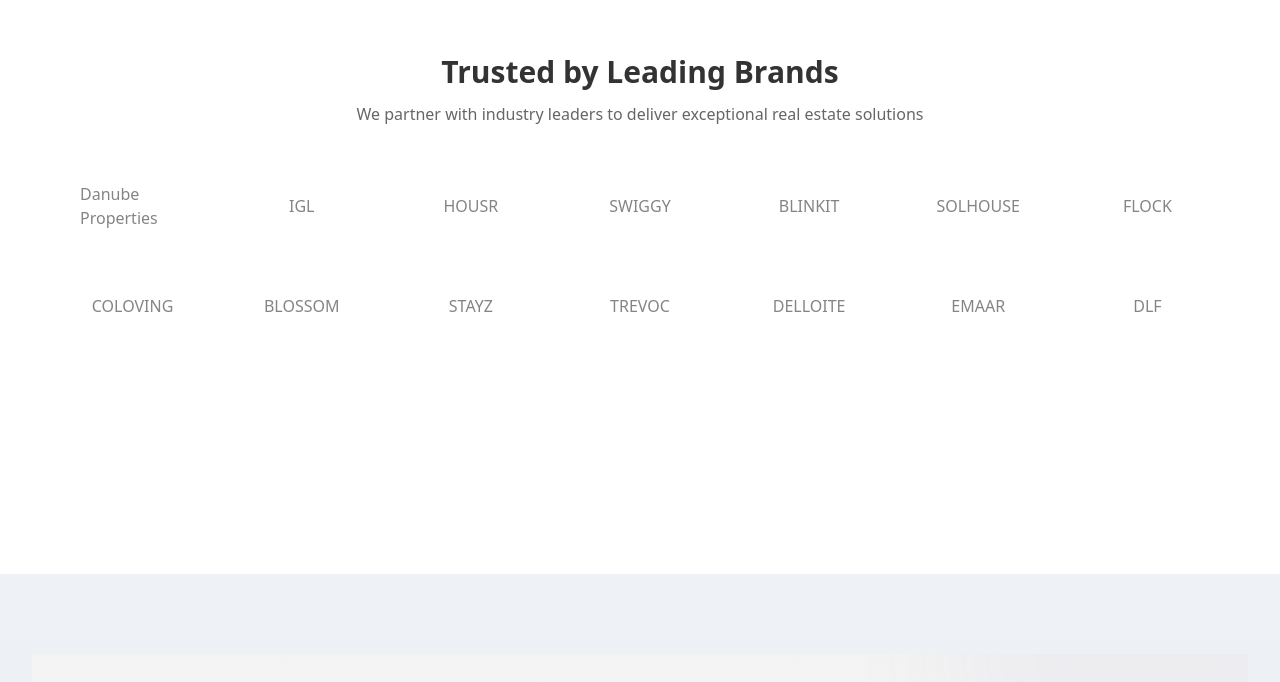
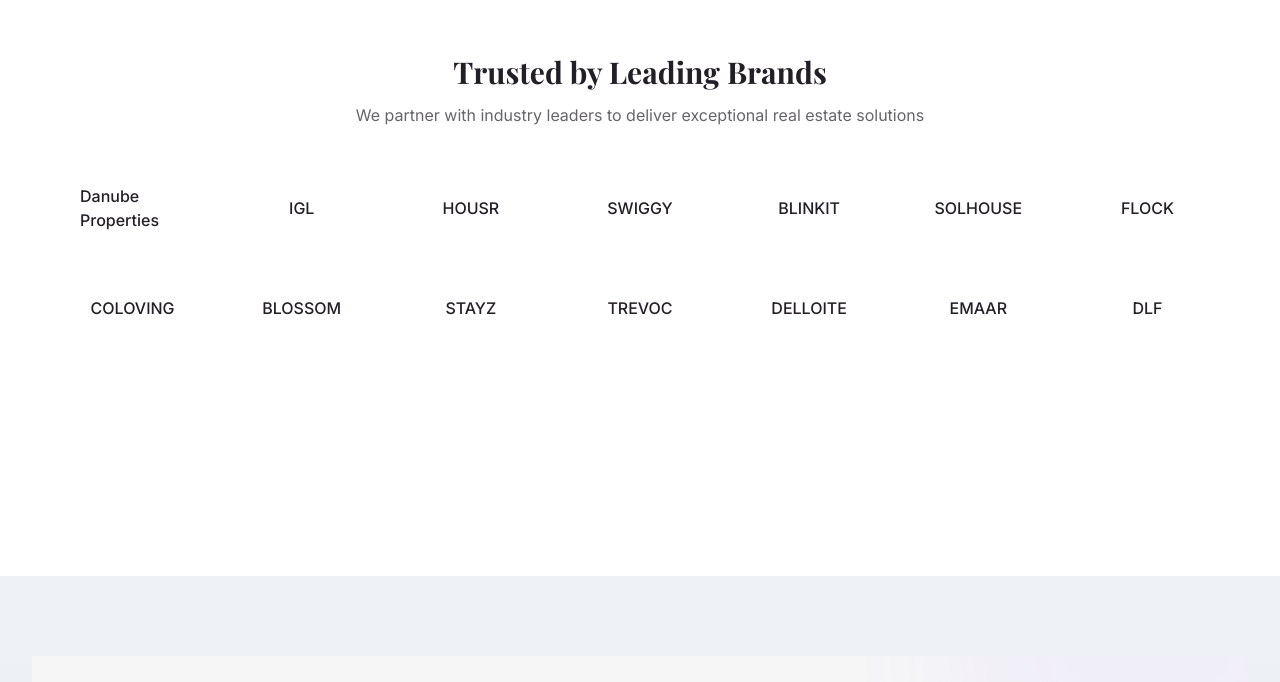
Before and after one commit to mananyadv/property-cosmos-scheduler, a React (Vite) app: page / in a window 1280 px wide. Shown: the part 1000-1682 px from the top of the page. Built offline with nearby package versions, Linux system fonts and the light colour scheme.

Commit message:
Improve UI/UX and Animations
Updated colors and fonts for improved readability and visual appeal.  Added animation to the "Trusted by Leading Brands" section.

```diff
--- a/src/components/Brands.tsx
+++ b/src/components/Brands.tsx
@@ -1,5 +1,5 @@
 
-import React, { useEffect } from 'react';
+import React, { useEffect, useState } from 'react';
 
 const brands = [
   "Danube Properties", "IGL", "HOUSR", "SWIGGY", "BLINKIT",
@@ -8,11 +8,16 @@ const brands = [
 ];
 
 const Brands = () => {
+  const [isVisible, setIsVisible] = useState(false);
+
   useEffect(() => {
     const handleIntersection = (entries: IntersectionObserverEntry[]) => {
       entries.forEach(entry => {
         if (entry.isIntersecting) {
           entry.target.classList.add('active');
+          if (entry.target.id === 'brands-section') {
+            setIsVisible(true);
+          }
         }
       });
     };
@@ -26,30 +31,44 @@ const Brands = () => {
     const elements = document.querySelectorAll('.reveal-animation');
     elements.forEach(el => observer.observe(el));
 
+    const brandsSection = document.getElementById('brands-section');
+    if (brandsSection) {
+      observer.observe(brandsSection);
+    }
+
     return () => {
       elements.forEach(el => observer.unobserve(el));
+      if (brandsSection) {
+        observer.unobserve(brandsSection);
+      }
     };
   }, []);
 
   return (
-    <section className="py-16 bg-white">
+    <section id="brands-section" className="py-16 bg-white">
       <div className="section-container">
         <div className="text-center mb-10 reveal-animation">
-          <h2 className="heading-md text-brik-black-light">Trusted by Leading Brands</h2>
+          <h2 className="heading-md text-brik-black">Trusted by Leading Brands</h2>
           <p className="subtitle mt-3 mx-auto">We partner with industry leaders to deliver exceptional real estate solutions</p>
         </div>
 
-        <div className="grid grid-cols-2 md:grid-cols-3 lg:grid-cols-7 gap-4 sm:gap-8 stagger-children">
+        <div className="grid grid-cols-2 md:grid-cols-3 lg:grid-cols-7 gap-6 sm:gap-8">
           {brands.map((brand, index) => (
             <div
               key={index}
-              className={`flex items-center justify-center p-4 reveal-animation`}
-              style={{ transitionDelay: `${index * 0.1}s` }}
+              className={`flex items-center justify-center p-4 reveal-animation brand-item ${isVisible ? 'active' : ''}`}
+              style={{
+                transitionDelay: `${index * 0.1}s`,
+                opacity: isVisible ? 1 : 0,
+                transform: isVisible ? 'translateY(0)' : 'translateY(20px)'
+              }}
             >
-              <div
-                className="text-brik-black-light font-medium opacity-60 hover:opacity-100 hover:text-brik-purple transition-all duration-500"
-              >
-                {brand}
+              <div className="brand-float">
+                <div
+                  className="text-brik-black font-medium hover:text-brik-purple transition-all duration-500"
+                >
+                  {brand}
+                </div>
               </div>
             </div>
           ))}
--- a/src/components/Hero.tsx
+++ b/src/components/Hero.tsx
@@ -14,7 +14,7 @@ const Hero = () => {
           <div className="space-y-8 animate-fade-in">
             <div className="space-y-2">
               <div className="badge animate-fade-in">AI-Powered Real Estate</div>
-              <h1 className="heading-xl text-brik-black-light">
+              <h1 className="heading-xl text-brik-black">
                 Revolutionizing <span className="text-brik-purple">real estate</span> with artificial intelligence
               </h1>
               <p className="subtitle mt-6 text-lg">
@@ -39,7 +39,7 @@ const Hero = () => {
               </button>
             </div>
 
-            <div className="flex items-center text-sm text-brik-black-light opacity-75">
+            <div className="flex items-center text-sm text-brik-black opacity-80">
               <span className="mr-2">Discover how AI transforms your investment journey</span>
               <ArrowRight className="h-4 w-4 text-brik-purple" />
             </div>
@@ -51,7 +51,7 @@ const Hero = () => {
                 <div className="w-20 h-20 md:w-24 md:h-24 mx-auto relative animate-float">
                   <div className="absolute inset-0 bg-brik-purple rounded-full opacity-20 animate-pulse-slow"></div>
                   <div className="absolute inset-2 bg-white rounded-full flex items-center justify-center">
-                    <span className="text-2xl md:text-3xl font-bold text-brik-purple">B</span>
+                    <span className="text-2xl md:text-3xl font-display font-bold text-brik-purple">B</span>
                   </div>
                 </div>
                 <h2 className="heading-md mt-6 text-brik-purple">thebrik.ai</h2>
--- a/src/index.css
+++ b/src/index.css
@@ -1,3 +1,5 @@
+
+@import url('https://fonts.googleapis.com/css2?family=Inter:wght@300;400;500;600;700&family=Playfair+Display:wght@400;500;600;700&display=swap');
 
 @tailwind base;
 @tailwind components;
@@ -45,7 +47,7 @@
   }
 
   body {
-    @apply bg-brik-cream-light text-brik-black-light font-sans antialiased;
+    @apply bg-brik-cream-light text-brik-black font-sans antialiased;
   }
 }
 
@@ -75,23 +77,23 @@
   }
 
   .heading-xl {
-    @apply font-bold text-4xl md:text-5xl lg:text-6xl leading-tight;
+    @apply font-display font-bold text-4xl md:text-5xl lg:text-6xl leading-tight;
   }
 
   .heading-lg {
-    @apply font-bold text-3xl md:text-4xl leading-tight;
+    @apply font-display font-bold text-3xl md:text-4xl leading-tight;
   }
 
   .heading-md {
-    @apply font-bold text-2xl md:text-3xl leading-tight;
+    @apply font-display font-bold text-2xl md:text-3xl leading-tight;
   }
 
   .heading-sm {
-    @apply font-bold text-xl md:text-2xl leading-tight;
+    @apply font-display font-bold text-xl md:text-2xl leading-tight;
   }
 
   .subtitle {
-    @apply text-brik-black-light opacity-75 max-w-2xl;
+    @apply text-brik-black-light opacity-80 max-w-2xl leading-relaxed;
   }
 
   .badge {
@@ -123,6 +125,16 @@
   transform: translateY(0);
 }
 
+/* Brand animation */
+.brand-item {
+  transition: all 0.5s ease;
+}
+
+.brand-item:hover {
+  transform: translateY(-5px);
+  color: theme('colors.brik.purple.DEFAULT');
+}
+
 /* Staggered delay for children */
 .stagger-children > *:nth-child(1) { transition-delay: 0.1s; }
 .stagger-children > *:nth-child(2) { transition-delay: 0.2s; }
@@ -130,6 +142,14 @@
 .stagger-children > *:nth-child(4) { transition-delay: 0.4s; }
 .stagger-children > *:nth-child(5) { transition-delay: 0.5s; }
 .stagger-children > *:nth-child(6) { transition-delay: 0.6s; }
+.stagger-children > *:nth-child(7) { transition-delay: 0.7s; }
+.stagger-children > *:nth-child(8) { transition-delay: 0.8s; }
+.stagger-children > *:nth-child(9) { transition-delay: 0.9s; }
+.stagger-children > *:nth-child(10) { transition-delay: 1.0s; }
+.stagger-children > *:nth-child(11) { transition-delay: 1.1s; }
+.stagger-children > *:nth-child(12) { transition-delay: 1.2s; }
+.stagger-children > *:nth-child(13) { transition-delay: 1.3s; }
+.stagger-children > *:nth-child(14) { transition-delay: 1.4s; }
 
 /* Mouse trail effect for 3D scene */
 .cursor-trail {
@@ -137,10 +157,34 @@
   position: fixed;
   width: 8px;
   height: 8px;
-  background-color: rgba(155, 135, 245, 0.7);
+  background-color: rgba(139, 92, 246, 0.7);
   border-radius: 50%;
   transform: translate(-50%, -50%);
   mix-blend-mode: screen;
   z-index: 9999;
   filter: blur(4px);
 }
+
+/* Brand logo animation */
+@keyframes float-brand {
+  0% { transform: translateY(0); }
+  50% { transform: translateY(-10px); }
+  100% { transform: translateY(0); }
+}
+
+.brand-float {
+  display: inline-block;
+  animation: float-brand 4s ease-in-out infinite;
+}
+
+.brand-float:nth-child(odd) {
+  animation-delay: 1s;
+}
+
+.brand-float:nth-child(3n) {
+  animation-delay: 2s;
+}
+
+.brand-float:nth-child(3n+1) {
+  animation-delay: 3s;
+}
--- a/src/pages/Index.tsx
+++ b/src/pages/Index.tsx
@@ -80,7 +80,7 @@ const Index = () => {
   }, []);
 
   return (
-    <div className="min-h-screen bg-brik-cream-light overflow-hidden">
+    <div className="min-h-screen bg-brik-cream-light overflow-hidden font-sans">
       {/* Navigation */}
       <NavBar />
 
--- a/tailwind.config.ts
+++ b/tailwind.config.ts
@@ -19,6 +19,10 @@ export default {
 			}
 		},
 		extend: {
+			fontFamily: {
+				sans: ['Inter', 'sans-serif'],
+				display: ['Playfair Display', 'serif'],
+			},
 			colors: {
 				border: 'hsl(var(--border))',
 				input: 'hsl(var(--input))',
@@ -63,22 +67,22 @@ export default {
 					border: 'hsl(var(--sidebar-border))',
 					ring: 'hsl(var(--sidebar-ring))'
 				},
-				// Custom theme colors
+				// Updated custom theme colors for better readability
 				brik: {
 					purple: {
 						light: '#9B87F5',
-						DEFAULT: '#7E69AB',
+						DEFAULT: '#8B5CF6',
 						dark: '#6E59A5',
 						darker: '#1A1F2C'
 					},
 					cream: {
-						light: '#F3F3F3',
-						DEFAULT: '#EEE',
+						light: '#F6F6F7',
+						DEFAULT: '#F1F0FB',
 						dark: '#E0E0E0'
 					},
 					black: {
-						light: '#333333',
-						DEFAULT: '#222222',
+						light: '#403E43',
+						DEFAULT: '#221F26',
 						dark: '#000000'
 					}
 				}
```
